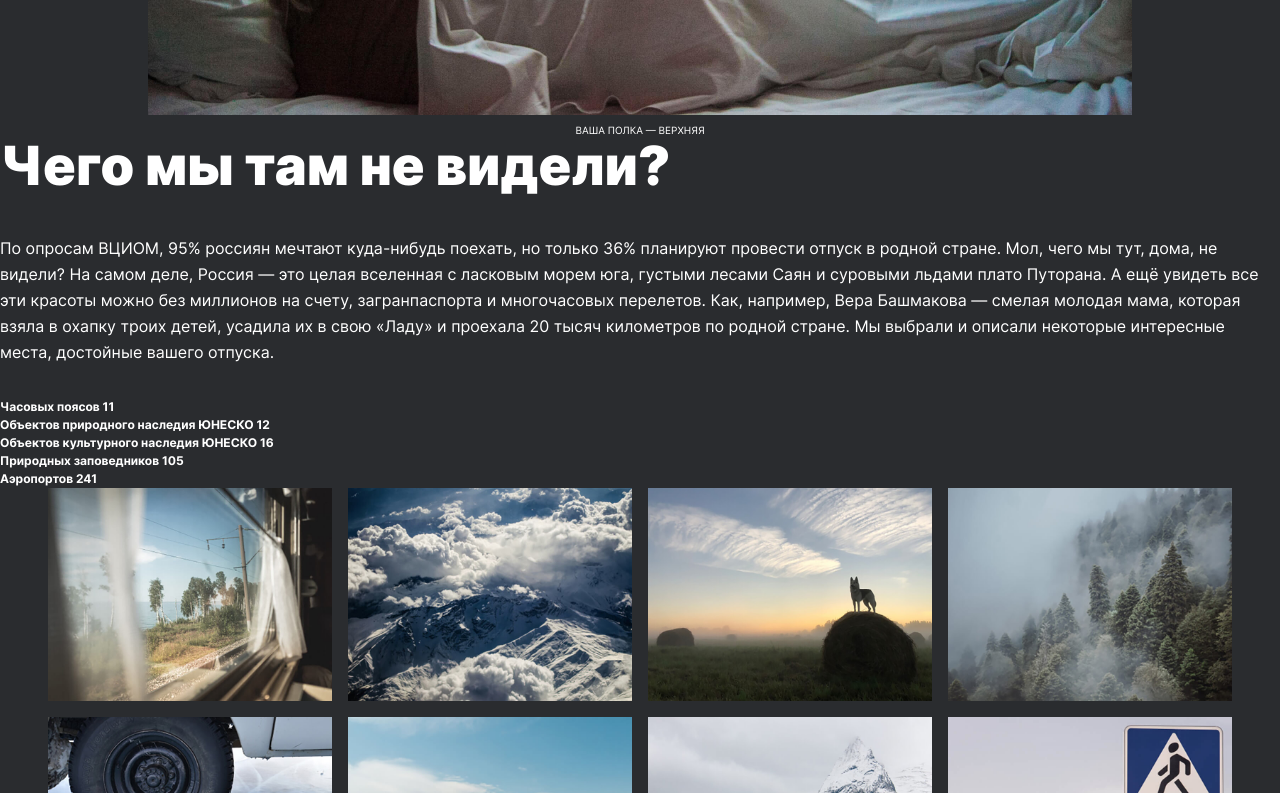
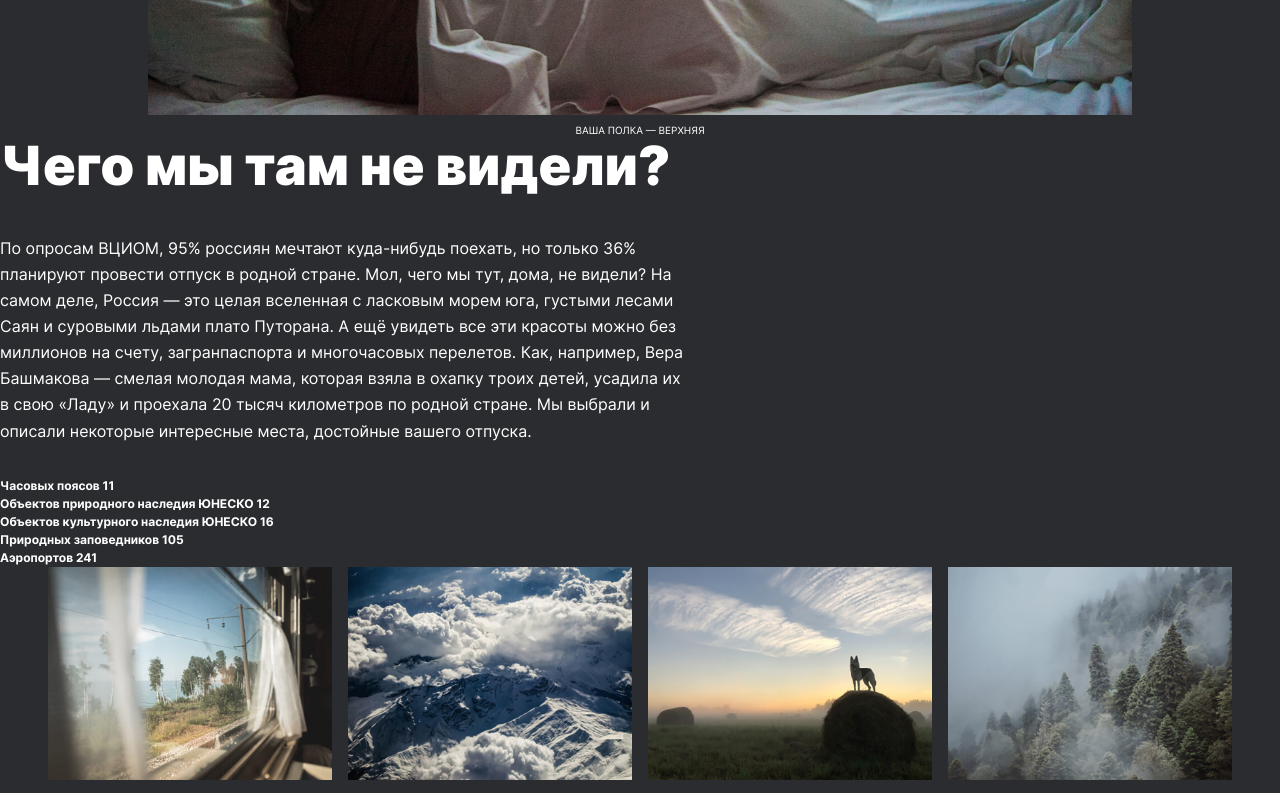
Before and after one commit to SKom2/russian-travel, a plain HTML site: page index.html in a window 1280 px wide. Shown: the part 1020-1813 px from the top of the page. Drawn offline with Linux system fonts and the light colour scheme; files whose address does not match are found by name.

Commit message:
Changes made

```diff
--- a/pages/index.css
+++ b/pages/index.css
@@ -23,7 +23,7 @@
 @import url(../blocks/lead/__image/lead__image.css);
 @import url(../blocks/lead/__caption/lead__caption.css);
 
-@import url(../blocks/intro/int ro.css);
+@import url(../blocks/intro/intro.css);
 @import url(../blocks/intro/__title/intro__title.css);
 @import url(../blocks/intro/__text/intro__text.css);
 @import url(../blocks/intro/__list/intro__list.css);
```
